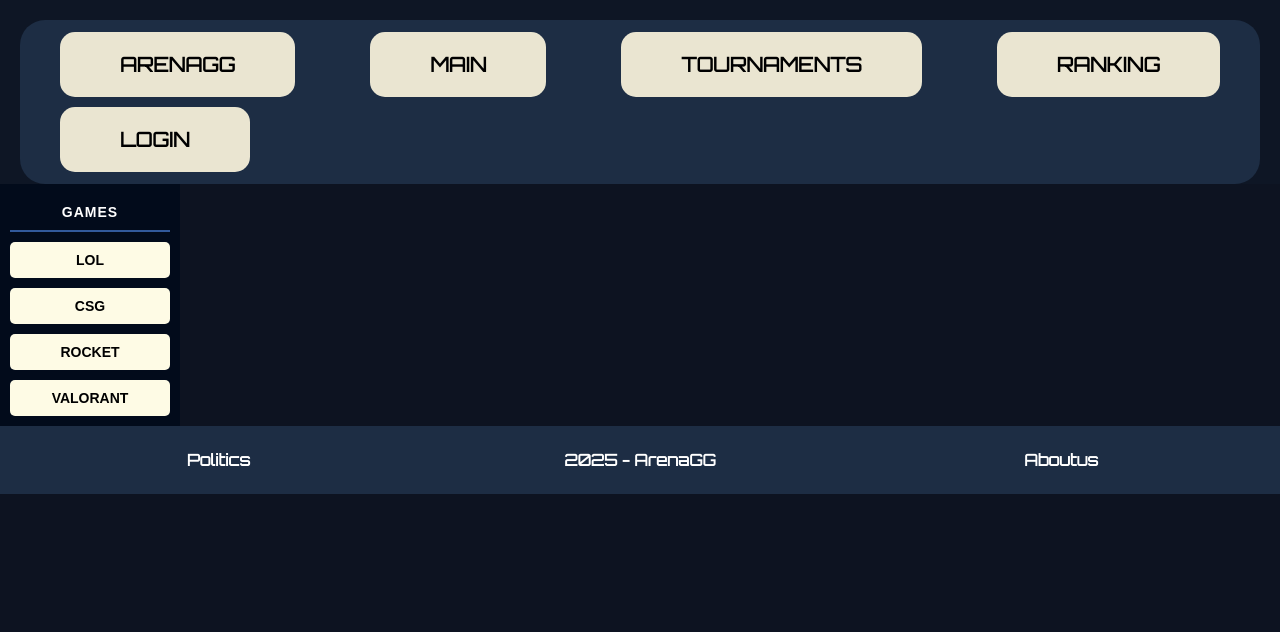
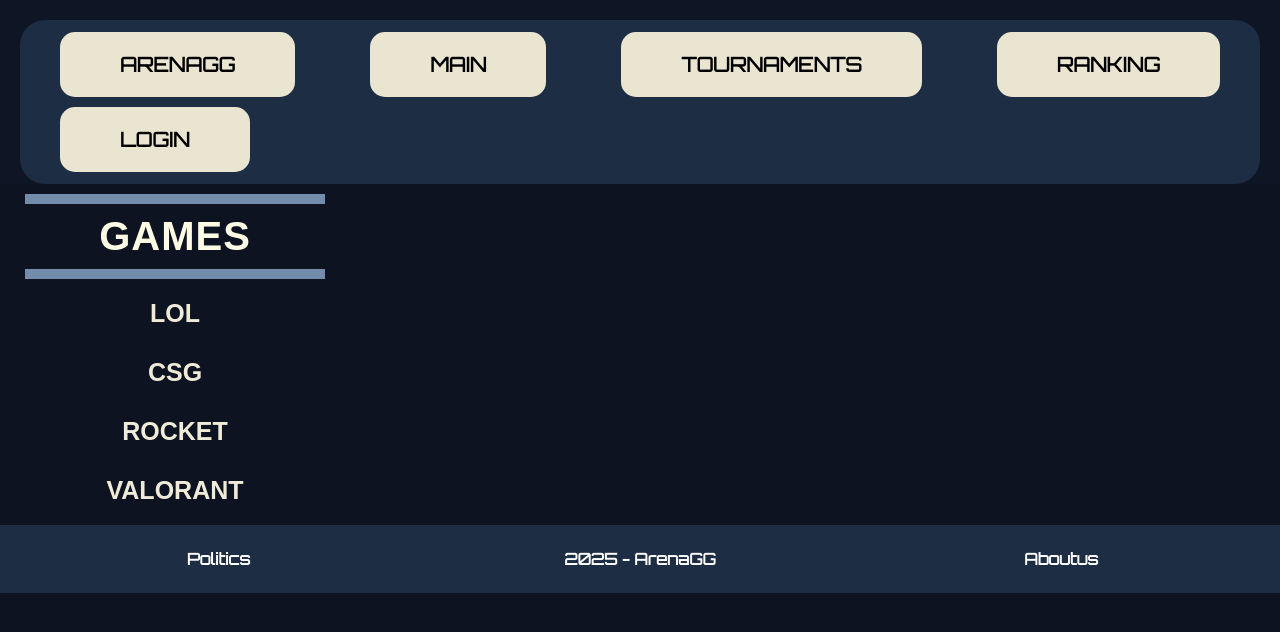
Before and after one commit to GioJCG/arenaGG-front, an Angular app: page /ranking in a window 1280 px wide. Shown: the top 632 px of the page. Built offline with nearby package versions, Linux system fonts and the light colour scheme.

Commit message:
create menu games

```diff
--- /dev/null
+++ b/src/app/core/services/game.service.ts
@@ -0,0 +1,23 @@
+// src/app/core/services/game.service.ts
+
+import { Injectable } from '@angular/core';
+import { BehaviorSubject } from 'rxjs';
+
+@Injectable({
+  providedIn: 'root',
+})
+export class GameService {
+  private gamesSubject = new BehaviorSubject<string[]>(['LOL', 'CSG', 'VALORANT']);
+  games$ = this.gamesSubject.asObservable();
+
+  addGame(game: string) {
+    const current = this.gamesSubject.value;
+    if (!current.includes(game)) {
+      this.gamesSubject.next([...current, game]);
+    }
+  }
+
+  getGames(): string[] {
+    return this.gamesSubject.value;
+  }
+}
--- a/src/app/shared/components/menu-filtro/menu-filtro.component.css
+++ b/src/app/shared/components/menu-filtro/menu-filtro.component.css
@@ -1,9 +1,9 @@
 .menu-container {
-  width: 160px;
+  width: 300px;
   padding: 10px;
-  background-color: #020b1b;
-  font-family: 'Orbitron', sans-serif;
+  font-family: 'Orbitron';
   color: white;
+  margin-left: 15px;
 }
 
 .title-button {
@@ -13,9 +13,10 @@
   font-weight: bold;
   border: none;
   background: none;
-  color: #ffffff;
-  border-bottom: 2px solid #325a9c;
-  font-size: 14px;
+  color: #fefbe5;
+  border-top: 10px solid #748cab;
+  border-bottom: 10px solid #748cab;
+  font-size: 40px;
   letter-spacing: 1px;
 }
 
@@ -23,25 +24,32 @@
   display: flex;
   flex-direction: column;
   gap: 10px;
+  align-items: center;
 }
 
 .game-button {
-  width: 100%;
-  background-color: #fefbe5;
+  width: 80%;
+  background-color: #0d1321;
   border: none;
-  color: #000;
+  color: #f0ebd8;
   padding: 10px 0;
   font-weight: bold;
-  font-size: 14px;
+  font-size: 25px;
   border-radius: 5px;
   cursor: pointer;
   transition: background-color 0.2s ease;
 }
 
 .game-button:hover {
-  background-color: #e0dec7;
+  background-color: #fefbe5;
+  color: black;
 }
 
 .game-button.selected {
   background-color: #fefbe5;
+  color:black ;
 }
+
+.title-button:not(:first-child) {
+  margin-top: 20px;
+}
--- a/src/app/shared/components/menu-filtro/menu-filtro.component.html
+++ b/src/app/shared/components/menu-filtro/menu-filtro.component.html
@@ -2,7 +2,7 @@
   <button class="title-button">GAMES</button>
 
   <div class="menu-items">
-    <button class="game-button selected">LOL</button>
+    <button class="game-button">LOL</button>
     <button class="game-button">CSG</button>
     <button class="game-button">ROCKET</button>
     <button class="game-button">VALORANT</button>
--- a/src/app/shared/components/menu-filtro/menu-filtro.component.ts
+++ b/src/app/shared/components/menu-filtro/menu-filtro.component.ts
@@ -1,12 +1,28 @@
-import { Component } from '@angular/core';
+import { Component, OnInit } from '@angular/core';
+import { GameService } from '../../../core/services/game.service';
 
 @Component({
   selector: 'app-menu-filtro',
   standalone: true,
-  imports: [],
   templateUrl: './menu-filtro.component.html',
-  styleUrl: './menu-filtro.component.css'
+  styleUrls: ['./menu-filtro.component.css'],
 })
-export class MenuFiltroComponent {
+export class MenuFiltroComponent implements OnInit {
+  games: string[] = [];
+  selectedGame: string = '';
 
+  constructor(private gameService: GameService) {}
+
+  ngOnInit(): void {
+    this.gameService.games$.subscribe(games => {
+      this.games = games;
+      if (!this.selectedGame && games.length) {
+        this.selectedGame = games[0];
+      }
+    });
+  }
+
+  selectGame(game: string) {
+    this.selectedGame = game;
+  }
 }
```
